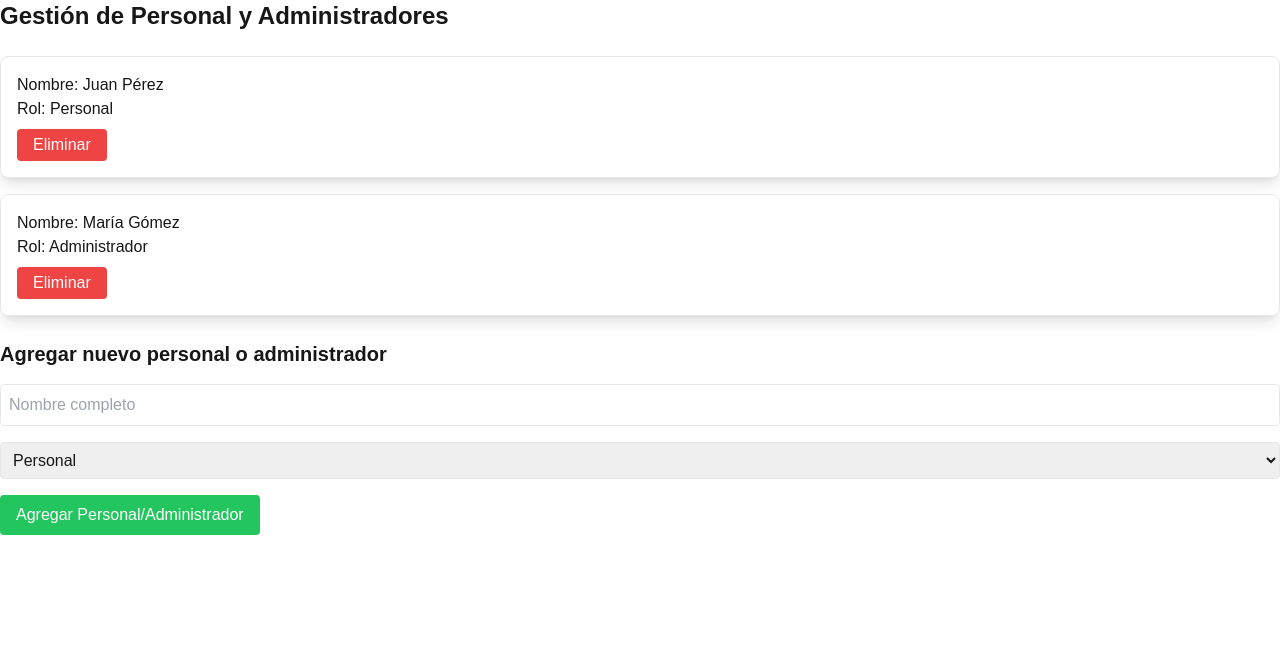
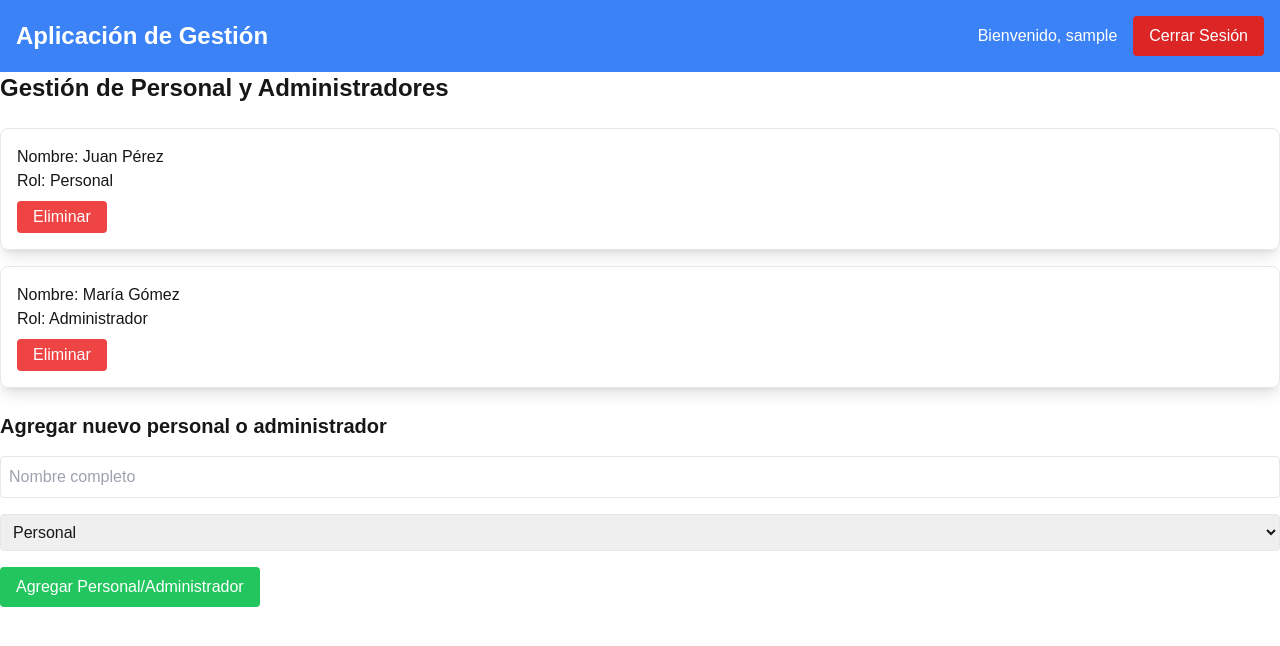
Before and after one commit to LizandroMS/Inventiva, a Next.js app: page /admin in a window 1280 px wide. Shown: the top 646 px of the page. Built offline with nearby package versions, Linux system fonts and the light colour scheme; sample sign-in values are in the browser's storage.

Commit message:
se agrega cierre de session para los usuarios

```diff
--- a/src/app/admin/page.tsx
+++ b/src/app/admin/page.tsx
@@ -3,6 +3,7 @@
 import { useEffect, useState } from "react";
 import { useRouter } from "next/navigation";
 import { jwtDecode } from "jwt-decode"; // Usa jwt-decode para decodificar el token
+import Header from "@/components/Header";
 
 interface Personal {
   id: number;
@@ -61,6 +62,8 @@ export default function AdminPage() {
   }
 
   return (
+    <div>
+      <Header />
       <div className="container mx-auto">
         <h1 className="text-2xl font-bold mb-6">
           Gestión de Personal y Administradores
@@ -68,7 +71,10 @@ export default function AdminPage() {
 
         <ul>
           {personal.map((persona) => (
-          <li key={persona.id} className="mb-4 border p-4 rounded-lg shadow-lg">
+            <li
+              key={persona.id}
+              className="mb-4 border p-4 rounded-lg shadow-lg"
+            >
               <p>Nombre: {persona.nombre}</p>
               <p>Rol: {persona.rol}</p>
               <button className="mt-2 bg-red-500 text-white py-1 px-4 rounded">
@@ -97,5 +103,6 @@ export default function AdminPage() {
           </button>
         </form>
       </div>
+    </div>
   );
 }
--- a/src/app/login/page.tsx
+++ b/src/app/login/page.tsx
@@ -90,6 +90,7 @@ export default function LoginPage() {
       // Guardar el token JWT en localStorage
       if (user.token) {
         localStorage.setItem("userToken", user.token);
+        localStorage.setItem("userName", user.fullName);
       } else {
         throw new Error("Token no encontrado en la respuesta.");
       }
--- a/src/app/personal/page.tsx
+++ b/src/app/personal/page.tsx
@@ -3,7 +3,7 @@
 import { useState, useEffect } from "react";
 import { useRouter } from "next/navigation";
 import { jwtDecode } from "jwt-decode";
-
+import Header from "@/components/Header";
 
 interface Pedido {
   id: number;
@@ -89,11 +89,16 @@ export default function PersonalPage() {
   }
 
   return (
+    <div>
+      <Header />
       <div className="container mx-auto">
         <h1 className="text-2xl font-bold mb-6">Bandeja de Pedidos</h1>
         <ul>
           {pedidos.map((pedido) => (
-          <li key={pedido.id} className="mb-4 border p-4 rounded-lg shadow-lg">
+            <li
+              key={pedido.id}
+              className="mb-4 border p-4 rounded-lg shadow-lg"
+            >
               <p>Producto: {pedido.producto}</p>
               <p>Cantidad: {pedido.cantidad}</p>
               <p>Estado: {pedido.estado}</p>
@@ -107,5 +112,6 @@ export default function PersonalPage() {
           ))}
         </ul>
       </div>
+    </div>
   );
 }
--- /dev/null
+++ b/src/components/Header.tsx
@@ -0,0 +1,47 @@
+"use client";
+import { useEffect, useState } from "react";
+import { useRouter } from "next/navigation";
+
+export default function Header() {
+  const [userName, setUserName] = useState<string | null>(null);
+  const router = useRouter();
+
+  useEffect(() => {
+    const storedName = localStorage.getItem("userName"); // Obtener el nombre del usuario desde localStorage
+    const token = localStorage.getItem("userToken");
+
+    if (!token || !storedName) {
+      // Si no hay token o nombre, redirigir al login
+      router.push("/login");
+    } else {
+      setUserName(storedName); // Almacena el nombre del usuario en el estado
+    }
+  }, [router]);
+
+  const handleLogout = () => {
+    // Limpiar el localStorage (o cookies si fuera el caso)
+    localStorage.removeItem("userToken");
+    localStorage.removeItem("userName");
+
+    // Redirigir al login
+    router.push("/login");
+  };
+
+  return (
+    <header className="bg-blue-500 text-white p-4">
+      <div className="container mx-auto flex justify-between items-center">
+        <h1 className="text-2xl font-bold">Aplicación de Gestión</h1>
+        <div className="flex items-center space-x-4">
+          {userName && <p>Bienvenido, {userName}</p>}{" "}
+          {/* Mostrar el nombre del usuario */}
+          <button
+            onClick={handleLogout}
+            className="bg-red-600 hover:bg-red-700 text-white py-2 px-4 rounded"
+          >
+            Cerrar Sesión
+          </button>
+        </div>
+      </div>
+    </header>
+  );
+}
```
Lines whose indentation alone changed are shown as unchanged.
